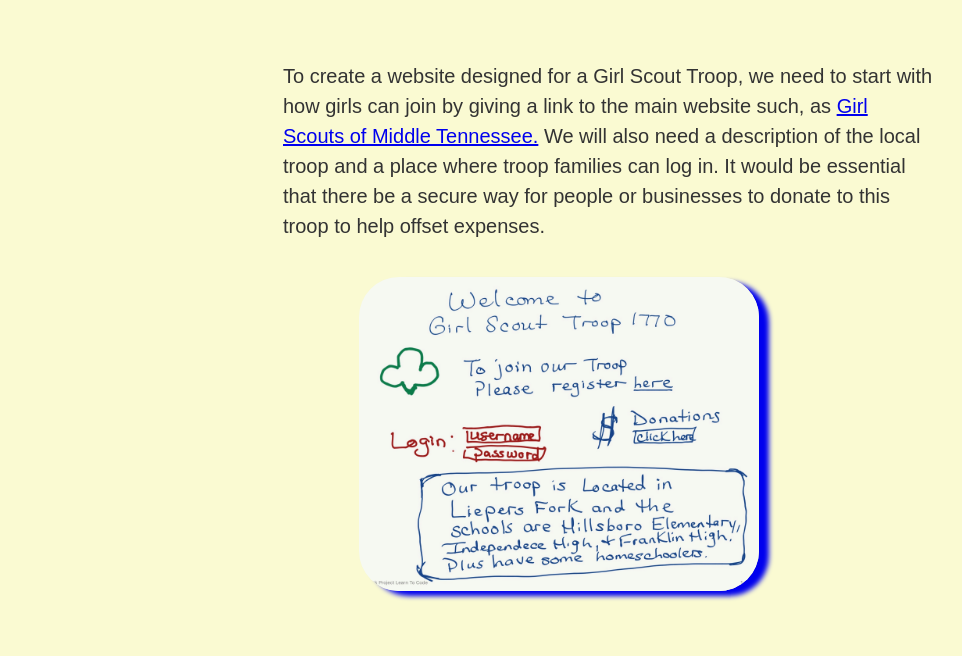
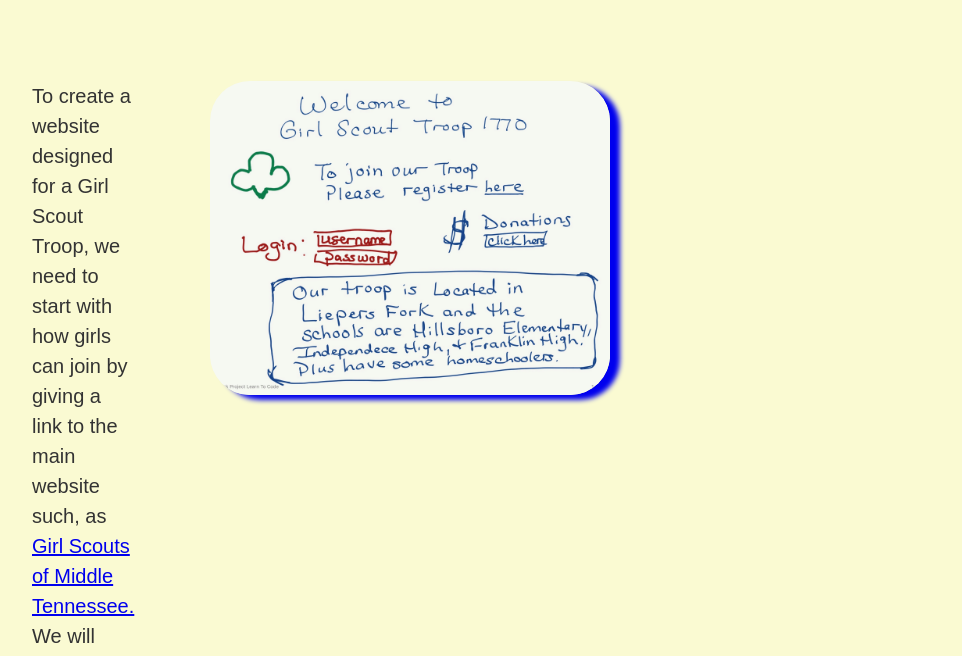
Before and after one commit to twarre30/aboutMe, a plain HTML site: page creativity.html in a window 1280 px wide. Shown: the part 658-1314 px from the top of the page, without its empty margins (32-994 px from the left). Drawn offline with Linux system fonts and the light colour scheme; a web font is replaced by a local one.

Commit message:
another idea to fix

```diff
--- a/styles.css
+++ b/styles.css
@@ -104,7 +104,8 @@ p, li {
 
 .step {
   margin-bottom: 64px;
-  display: list-item;
+  display: flex;
+  max-width: 50%;
 }
 
 
```
